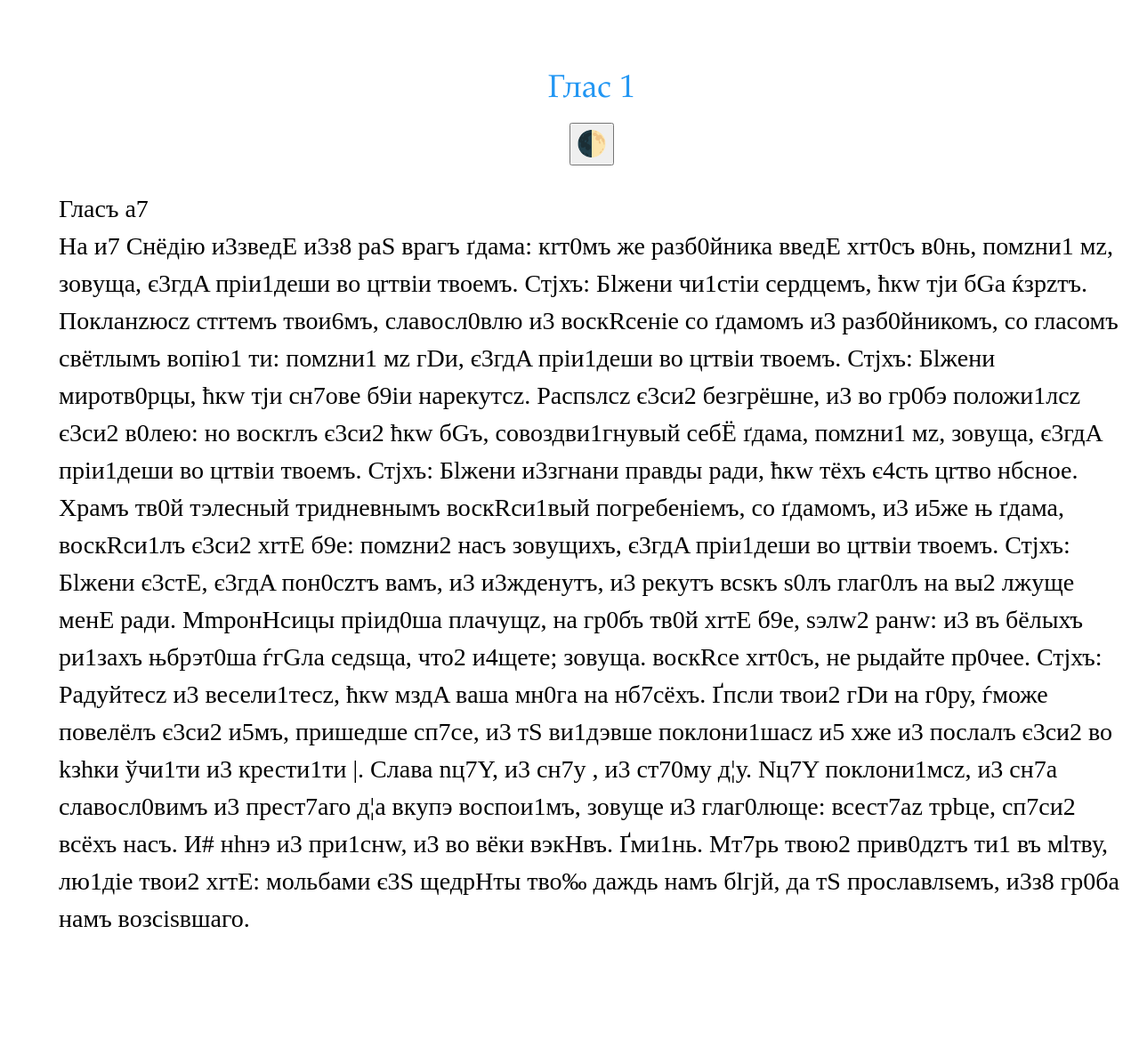
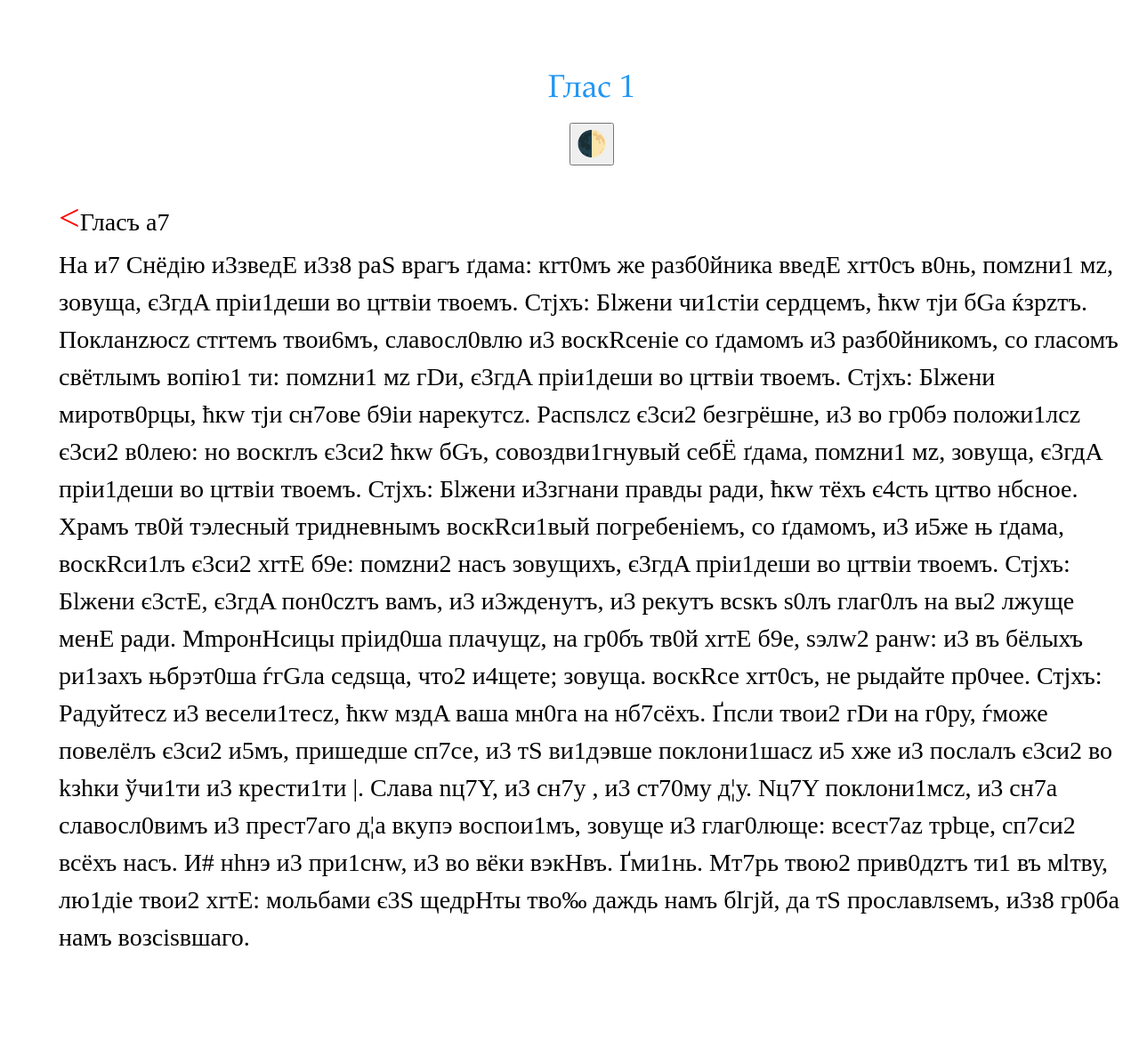
Before and after one commit to markjville/markjville.github.io, a Jekyll site: the page docs/Изобразительная/Гл1.html, which Jekyll copies as it is, in a window 1280 px wide. Shown: the whole page at 89% size. Built offline with Jekyll 4.4.1, drawn with Linux system fonts in a browser that asks for light colours; some web fonts are replaced; comment, search, counter and statistics services are not loaded; before the commit the page ends 1147 px from its top, so only the background shows below that.

```diff
--- a/docs/Изобразительная/Гл1.html
+++ b/docs/Изобразительная/Гл1.html
@@ -35,7 +35,7 @@ p::first-letter {
 
 <body>
 
-<p></p>Глaсъ а7<br/>
+<p><Глaсъ а7<br/>
 На и7	Снёдію и3зведE и3з8 раS врaгъ ґдaма: кrт0мъ же разб0йника введE хrт0съ в0нь, помzни1 мz, зовyща, є3гдA пріи1деши во цrтвіи твоeмъ.
 Стjхъ: Бlжeни чи1стіи сeрдцемъ, ћкw тjи бGа ќзрzтъ.
 	Поклaнzюсz стrтeмъ твои6мъ, славосл0влю и3 воскRсeніе со ґдaмомъ и3 разб0йникомъ, со глaсомъ свётлымъ вопію1 ти: помzни1 мz гDи, є3гдA пріи1деши во цrтвіи твоeмъ.
```
